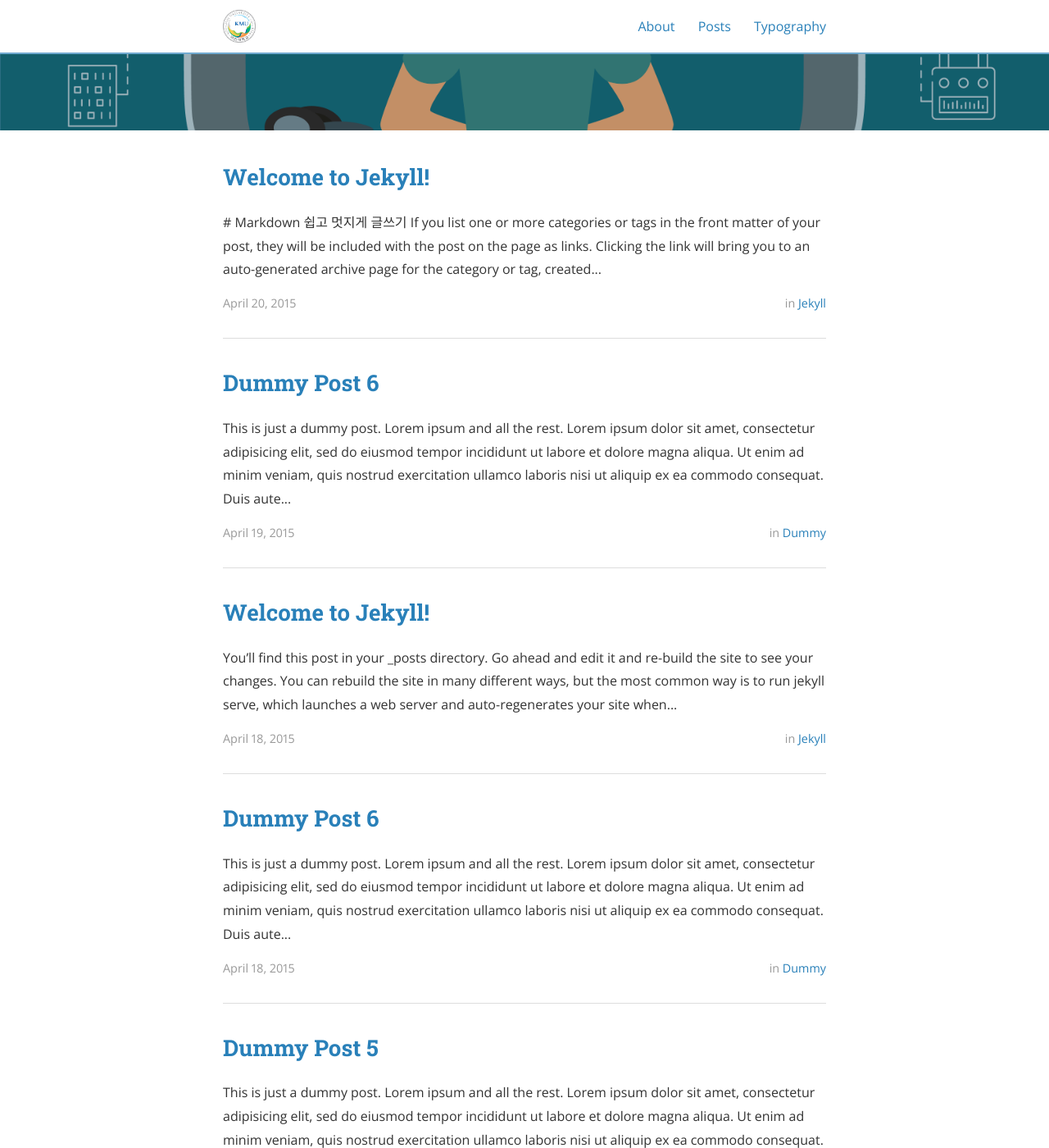
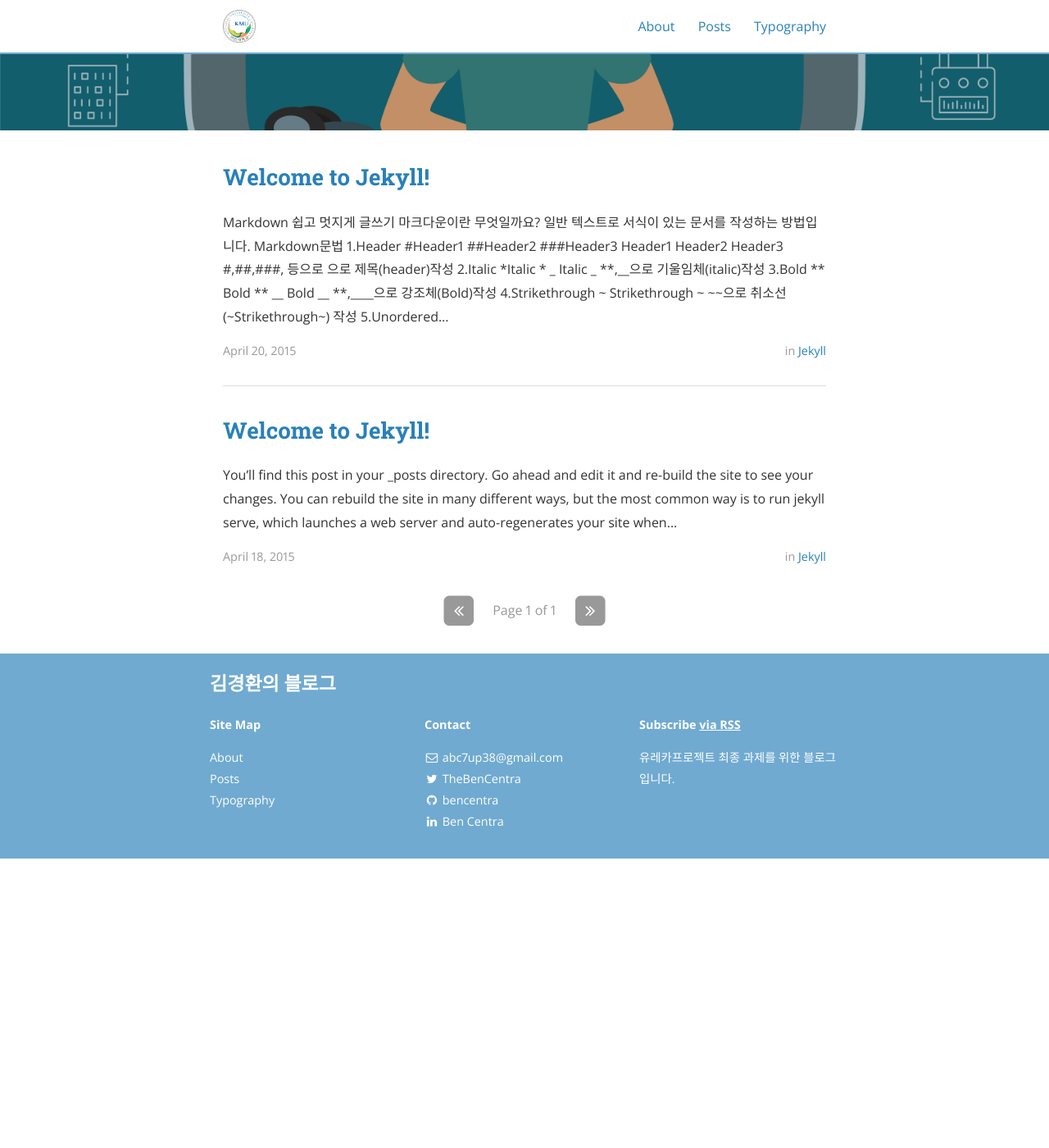
Before and after one commit to HongSena/HongSena.github.io, a Jekyll site: the page built from index.html, in a window 1280 px wide and 1400 px high, scrolled down 346 px. Shown: the whole window at 82% size. Built offline with Jekyll 4.4.1, drawn with Linux system fonts in a browser that asks for light colours; nearby versions of some CDN libraries; the list of posts is cut into pages by our own code; after the commit the page ends 1393 px from its top, so only the background shows below that; some of the changed text lies outside the part shown.

Commit message:
markdown post upload and useless post delete

````diff
--- a/_posts/2015-04-18-dummy.md
+++ /dev/null
@@ -1,16 +0,0 @@
----
-layout: post
-title:  "Dummy Post"
-date:   2015-04-18T14:25:52-05:00
-author: Ben Centra
-categories: Dummy
----
-
-This is just a dummy post. Lorem ipsum and all the rest.
-
-Lorem ipsum dolor sit amet, consectetur adipisicing elit, sed do eiusmod
-tempor incididunt ut labore et dolore magna aliqua. Ut enim ad minim veniam,
-quis nostrud exercitation ullamco laboris nisi ut aliquip ex ea commodo
-consequat. Duis aute irure dolor in reprehenderit in voluptate velit esse
-cillum dolore eu fugiat nulla pariatur. Excepteur sint occaecat cupidatat non
-proident, sunt in culpa qui officia deserunt mollit anim id est laborum.
--- a/_posts/2015-04-18-dummy5.md
+++ /dev/null
@@ -1,17 +0,0 @@
----
-layout: post
-title:  "Dummy Post 5"
-date:   2015-04-18T14:25:52-05:00
-author: Ben Centra
-categories: Dummy
-tags: lorem
----
-
-This is just a dummy post. Lorem ipsum and all the rest.
-
-Lorem ipsum dolor sit amet, consectetur adipisicing elit, sed do eiusmod
-tempor incididunt ut labore et dolore magna aliqua. Ut enim ad minim veniam,
-quis nostrud exercitation ullamco laboris nisi ut aliquip ex ea commodo
-consequat. Duis aute irure dolor in reprehenderit in voluptate velit esse
-cillum dolore eu fugiat nulla pariatur. Excepteur sint occaecat cupidatat non
-proident, sunt in culpa qui officia deserunt mollit anim id est laborum.
--- a/_posts/2015-04-18-dummy6.md
+++ /dev/null
@@ -1,17 +0,0 @@
----
-layout: post
-title:  "Dummy Post 6"
-date:   2015-04-18T14:25:52-05:00
-author: Ben Centra
-categories: Dummy
-tags: lorem ipsum
----
-
-This is just a dummy post. Lorem ipsum and all the rest.
-
-Lorem ipsum dolor sit amet, consectetur adipisicing elit, sed do eiusmod
-tempor incididunt ut labore et dolore magna aliqua. Ut enim ad minim veniam,
-quis nostrud exercitation ullamco laboris nisi ut aliquip ex ea commodo
-consequat. Duis aute irure dolor in reprehenderit in voluptate velit esse
-cillum dolore eu fugiat nulla pariatur. Excepteur sint occaecat cupidatat non
-proident, sunt in culpa qui officia deserunt mollit anim id est laborum.
--- a/_posts/2015-04-19-dummy6.markdown
+++ /dev/null
@@ -1,17 +0,0 @@
----
-layout: post
-title:  "Dummy Post 6"
-date:   2015-04-19 08:43:59
-author: Ben Centra
-categories: Dummy
-tags: lorem ipsum
----
-
-This is just a dummy post. Lorem ipsum and all the rest.
-
-Lorem ipsum dolor sit amet, consectetur adipisicing elit, sed do eiusmod
-tempor incididunt ut labore et dolore magna aliqua. Ut enim ad minim veniam,
-quis nostrud exercitation ullamco laboris nisi ut aliquip ex ea commodo
-consequat. Duis aute irure dolor in reprehenderit in voluptate velit esse
-cillum dolore eu fugiat nulla pariatur. Excepteur sint occaecat cupidatat non
-proident, sunt in culpa qui officia deserunt mollit anim id est laborum.
--- a/_posts/2015-04-20-welcome-to-jekyll.markdown
+++ b/_posts/2015-04-20-welcome-to-jekyll.markdown
@@ -8,13 +8,9 @@ tags:	jekyll welcome
 cover:  "/assets/instacode.png"
 ---
 
-<center>
 
 # Markdown
 쉽고 멋지게 글쓰기
-
-</center>
-If you list one or more categories or tags in the front matter of your post, they will be included with the post on the page as links. Clicking the link will bring you to an auto-generated archive page for the category or tag, created using the [jekyll-archive][jekyll-archive] gem.
 
 ### 마크다운이란 무엇일까요?
 
@@ -22,24 +18,53 @@ If you list one or more categories or tags in the front matter of your post, the
 
 ### Markdown문법
 
-1. Header
-
-...
-
+1.Header
 #Header1
 ##Header2
 ###Header3
-
-...
 # Header1
 ## Header2
 ### Header3
-
 #,##,###, 등으로 으로 제목(header)작성
 
-2. Italic
-...
-*Italic*
-_Italic_
-...
+
+
+2.Italic
+*Italic *
+_  Italic  _
 **,__으로 기울임체(italic)작성
+
+3.Bold
+** Bold **
+__ Bold __
+****,____으로 강조체(*Bold*)작성
+
+4.Strikethrough
+
+~ Strikethrough ~
+~~으로 취소선(~Strikethrough~) 작성
+
+
+5.Unordered List
+-Unordered List
+*Unordered List
+-,*로 순서없는 리스트(unordered list) 완성
+
+6.Ordered List
+
+... Ordered List
+
+...으로 순서 리스트(ordered list)작성
+
+7.Code
+` print("hi")`
+
+`` 으로 코드(code)작성
+
+8.Code Block
+```
+def power(x: int):
+return x ** 2
+```
+
+`6개로 코드 블록(code block) 작성
````
Also changed, not shown: _posts/2015-04-18-dummy2.md (deleted, +0 -16 lines), _posts/2015-04-18-dummy3.md (deleted, +0 -16 lines), _posts/2015-04-18-dummy4.md (deleted, +0 -17 lines).
